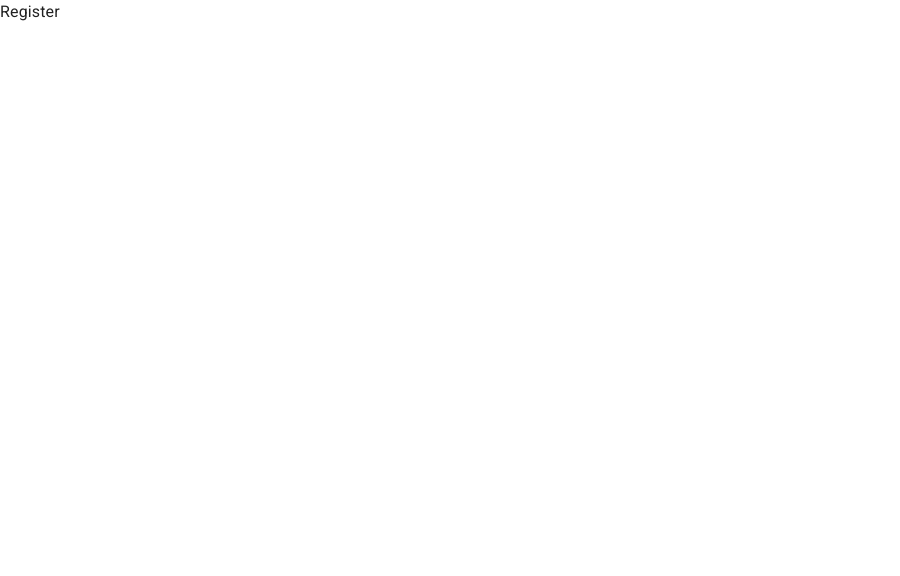
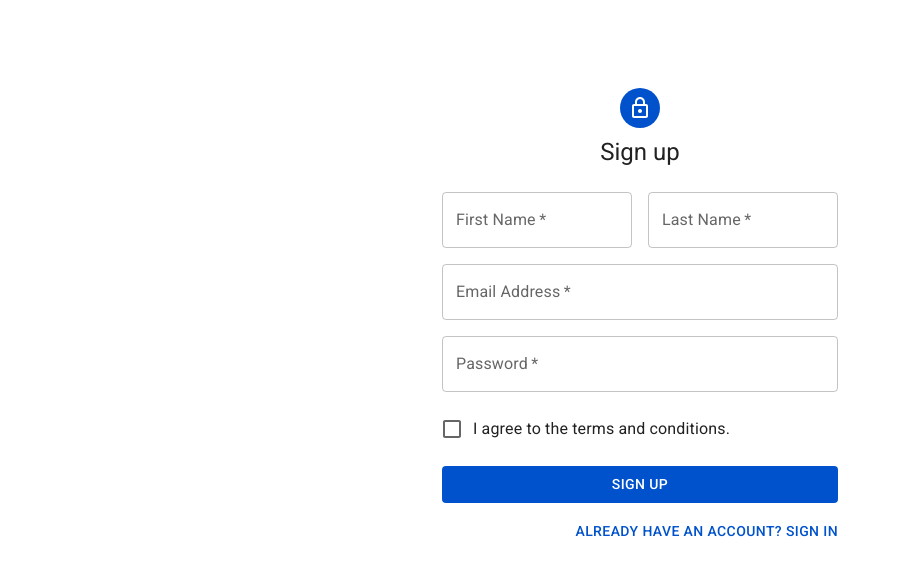
Before and after one commit to codingwatching/Trackr, a React (Create React App) app in the folder frontend/: page /register in a window 1280 px wide. Shown: the top 576 px of the page, without its empty margins (0-900 px from the left). Built offline with nearby package versions, Linux system fonts and the light colour scheme.

Commit message:
Add register page.

```diff
--- a/frontend/src/api/AuthAPI.js
+++ b/frontend/src/api/AuthAPI.js
@@ -14,5 +14,13 @@ class AuthAPI {
       { withCredentials: true }
     );
   }
+
+  static register(email, password, firstName, lastName) {
+    return axios.post(
+      this.#BASE_URL + "/register",
+      { email, password, firstName, lastName },
+      { withCredentials: true }
+    );
+  }
 }
 export default AuthAPI;
--- a/frontend/src/pages/Login.js
+++ b/frontend/src/pages/Login.js
@@ -1,4 +1,4 @@
-import React, { useState } from "react";
+import { useState } from "react";
 import Avatar from "@mui/material/Avatar";
 import Button from "@mui/material/Button";
 import Fade from "@mui/material/Fade";
@@ -35,7 +35,12 @@ const Login = () => {
       })
       .catch((error) => {
         setLoading(false);
-        setError(error.response.data.error);
+
+        if (error?.response?.data?.error) {
+          setError(error.response.data.error);
+        } else {
+          setError("Failed to sign in: " + error.message);
+        }
       });
 
     setLoading(true);
@@ -77,7 +82,6 @@ const Login = () => {
             name="email"
             type="email"
             autoComplete="email"
-            autoFocus
           />
           <TextField
             error={error ? true : false}
@@ -121,4 +125,5 @@ const Login = () => {
     </Container>
   );
 };
+
 export default Login;
--- a/frontend/src/pages/Register.js
+++ b/frontend/src/pages/Register.js
@@ -1,5 +1,162 @@
+import Avatar from "@mui/material/Avatar";
+import Button from "@mui/material/Button";
+import Fade from "@mui/material/Fade";
+import TextField from "@mui/material/TextField";
+import FormControlLabel from "@mui/material/FormControlLabel";
+import Checkbox from "@mui/material/Checkbox";
+import Alert from "@mui/material/Alert";
+import LoadingButton from "@mui/lab/LoadingButton";
+import Grid from "@mui/material/Grid";
+import Box from "@mui/material/Box";
+import LockOutlinedIcon from "@mui/icons-material/LockOutlined";
+import Typography from "@mui/material/Typography";
+import Container from "@mui/material/Container";
+import AuthAPI from "../api/AuthAPI";
+import { useState } from "react";
+import { useNavigate } from "react-router-dom";
+
 const Register = () => {
-  return <>Register</>;
+  const navigate = useNavigate();
+  const [loading, setLoading] = useState(false);
+  const [error, setError] = useState();
+
+  const handleSubmit = (event) => {
+    event.preventDefault();
+    const data = new FormData(event.currentTarget);
+
+    if (!data.get("agreement")) {
+      setError("You must agree to the terms and conditions.");
+      return;
+    }
+
+    data.forEach((v, i) => console.log(v, i));
+
+    AuthAPI.register(
+      data.get("email"),
+      data.get("password"),
+      data.get("firstName"),
+      data.get("lastName")
+    )
+      .then(() => {
+        navigate("/login");
+      })
+      .catch((error) => {
+        setLoading(false);
+
+        if (error?.response?.data?.error) {
+          setError(error.response.data.error);
+        } else {
+          setError("Failed to sign up: " + error.message);
+        }
+      });
+
+    setLoading(true);
+  };
+
+  return (
+    <Container component="main" maxWidth="xs">
+      <Box
+        sx={{
+          my: 10,
+          display: "flex",
+          flexDirection: "column",
+          alignItems: "center",
+        }}
+      >
+        <Avatar sx={{ m: 1, bgcolor: "primary.main" }}>
+          <LockOutlinedIcon />
+        </Avatar>
+        <Typography component="h1" variant="h5">
+          Sign up
+        </Typography>
+        <Box component="form" noValidate onSubmit={handleSubmit} sx={{ mt: 3 }}>
+          {error && (
+            <Fade in={error ? true : false}>
+              <Alert severity="error" sx={{ mb: 2 }}>
+                {error}
+              </Alert>
+            </Fade>
+          )}
+          <Grid container spacing={2}>
+            <Grid item xs={12} sm={6}>
+              <TextField
+                error={error ? true : false}
+                autoComplete="given-name"
+                name="firstName"
+                required
+                fullWidth
+                id="firstName"
+                label="First Name"
+              />
+            </Grid>
+            <Grid item xs={12} sm={6}>
+              <TextField
+                error={error ? true : false}
+                required
+                fullWidth
+                id="lastName"
+                label="Last Name"
+                name="lastName"
+                autoComplete="family-name"
+              />
+            </Grid>
+            <Grid item xs={12}>
+              <TextField
+                error={error ? true : false}
+                required
+                fullWidth
+                id="email"
+                label="Email Address"
+                name="email"
+                autoComplete="email"
+              />
+            </Grid>
+            <Grid item xs={12}>
+              <TextField
+                error={error ? true : false}
+                required
+                fullWidth
+                name="password"
+                label="Password"
+                type="password"
+                id="password"
+                autoComplete="new-password"
+              />
+            </Grid>
+            <Grid item xs={12}>
+              <FormControlLabel
+                name="agreement"
+                control={<Checkbox value="agree" color="primary" />}
+                label="I agree to the terms and conditions."
+              />
+            </Grid>
+          </Grid>
+
+          <LoadingButton
+            loading={loading}
+            type="submit"
+            fullWidth
+            variant="contained"
+            disableElevation
+            sx={{ mt: 2, mb: 2 }}
+          >
+            Sign Up
+          </LoadingButton>
+          <Grid container justifyContent="flex-end">
+            <Grid item>
+              <Button
+                variant="text"
+                onClick={() => navigate("/login")}
+                sx={{ p: 0 }}
+              >
+                Already have an account? Sign in
+              </Button>
+            </Grid>
+          </Grid>
+        </Box>
+      </Box>
+    </Container>
+  );
 };
 
 export default Register;
```
